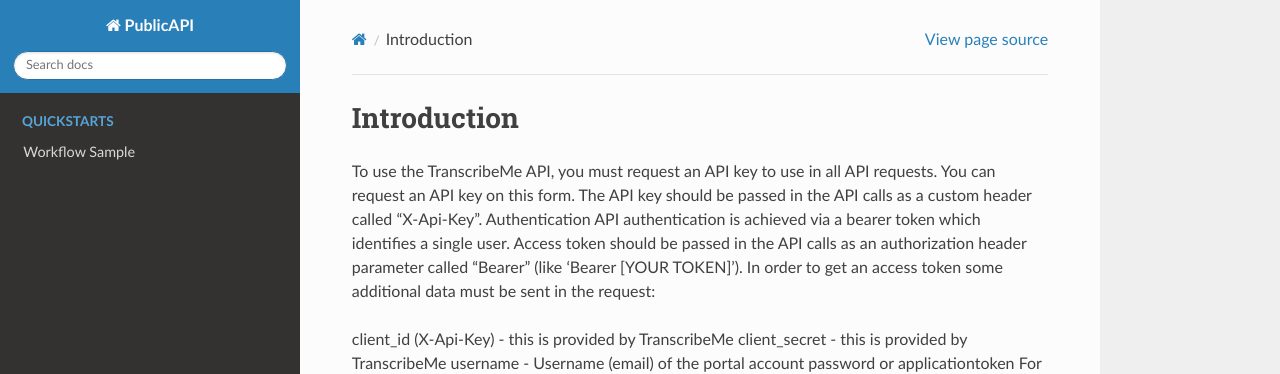
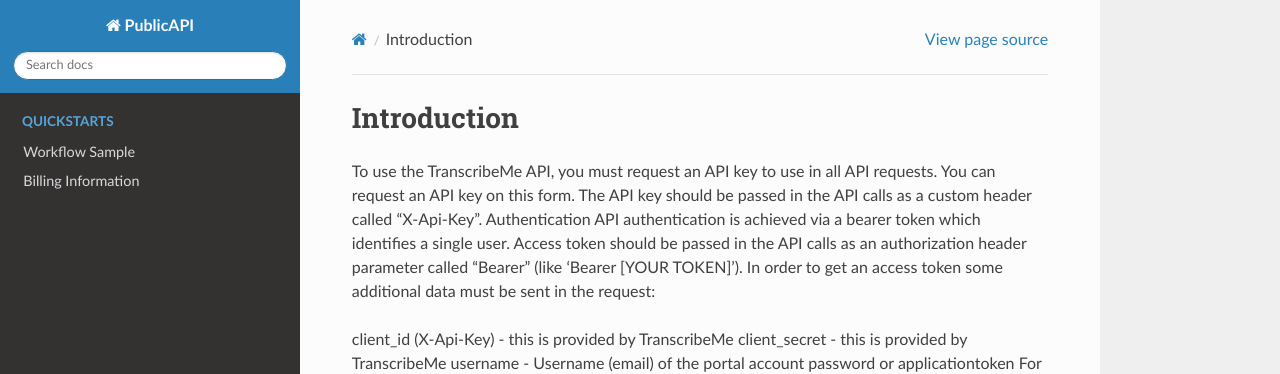
Before and after one commit to TranscribeMe/Docs, a Sphinx documentation site: the page built from docs/index.rst, in a window 1280 px wide. Shown: the top 374 px of the page. Built offline with Sphinx 7.4.7 and the Read the Docs theme 2.0.0, drawn with Linux system fonts in a browser that asks for light colours; pages that are not in the unit, such as notebooks, are missing from menus.

Commit message:
Update index.rst

```diff
--- a/docs/index.rst
+++ b/docs/index.rst
@@ -105,7 +105,8 @@
    :caption: Quickstarts
 
    quickstarts/0_overview
-   quickstarts/1_request_token
+   quickstarts/1_billing
+   quickstarts/2_request_token
 
 
 
```
